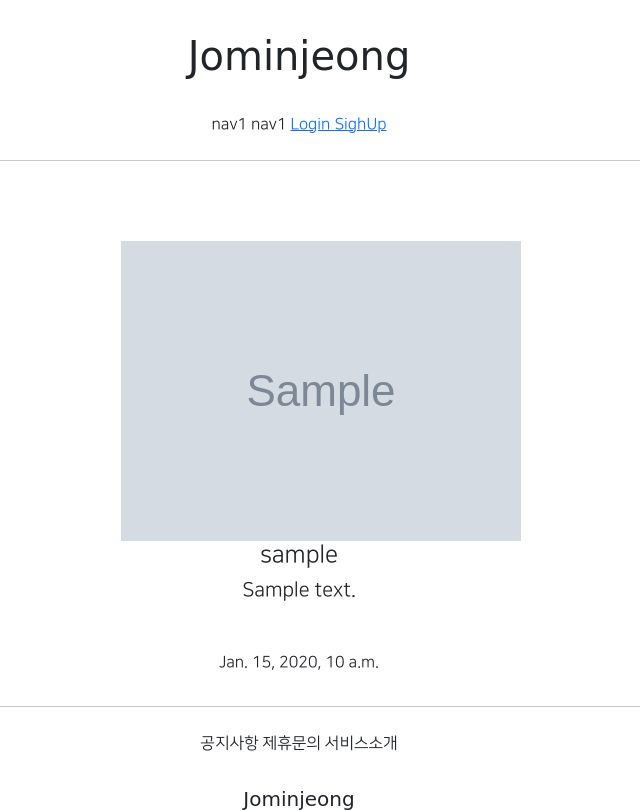
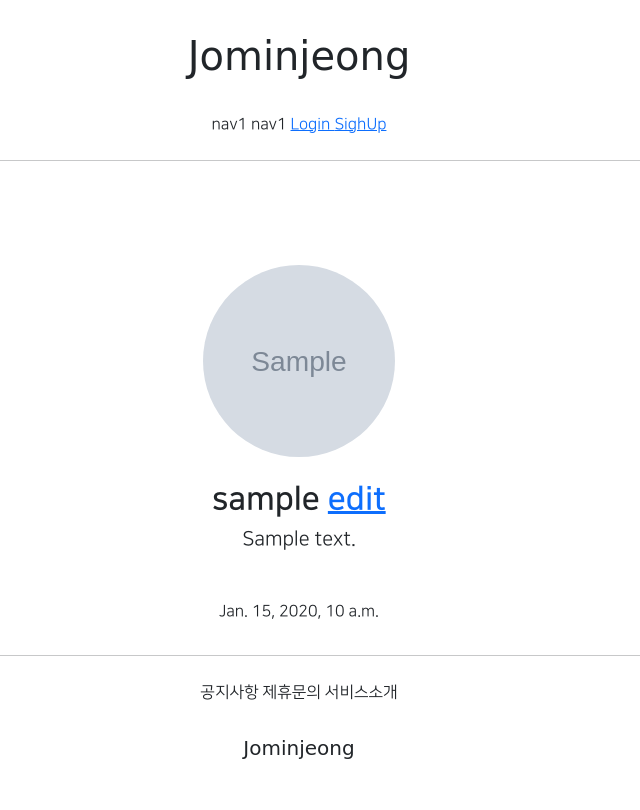
Before and after one commit to minjeong00/web_class_myself, a Django app: page /accounts/detail/1 in a window 1280 px wide. Shown: the top 810 px of the page, without its empty margins (341-981 px from the left). After the commit the page ends 759 px from the top, so only its background shows below. Run offline with Django 3.2, Linux system fonts and the light colour scheme; tables that the repository leaves empty hold one stand-in row (values such as "Sample post"); grey boxes marked "Sample" are stand-in pictures; parts of the project's set-up code (start-up, migrations or seed data) failed here and were passed over; some libraries are stand-ins or nearby versions; some web fonts are replaced.

Commit message:
7/27 web application class 2

```diff
--- a/accountapp/templates/accountapp/detail.html
+++ b/accountapp/templates/accountapp/detail.html
@@ -5,15 +5,19 @@
     <div class="text-center mw-500 m-auto">
         <div class="m-5">
             {% if target_user.profile %}
-            <img src="{{ target_user.profile.image.url }}" alt="profile image">
-            <h4>{{ target_user.profile.nickname }}</h4>
+            <img src="{{ target_user.profile.image.url }}" class="profile_image m-4" alt="profile image">
+            <h2 class="NNS_B">{{ target_user.profile.nickname }}
+                <a href="{% url 'profileapp:update' pk=target_user.profile.pk %}">
+                    edit
+                </a>
+            </h2>
             <h5>{{ target_user.profile.message }}</h5>
             {% else %}
-            <h4>
+            <h2>
                 <a href="{% url 'profileapp:create' %}">
                     Create Profile
                 </a>
-            </h4>
+            </h2>
             {% endif %}
         </div>
 
@@ -33,7 +37,6 @@
             </a>
         </div>
         {% endif %}
-
     </div>
 
 {% endblock %}
--- a/profileapp/urls.py
+++ b/profileapp/urls.py
@@ -1,9 +1,10 @@
 from django.urls import path
 
-from profileapp.views import ProfileCreateView
+from profileapp.views import ProfileCreateView, ProfileUpdateView
 
 app_name = 'profileapp'
 
 urlpatterns = [
-    path('create/', ProfileCreateView.as_view(), name='create')
+    path('create/', ProfileCreateView.as_view(), name='create'),
+    path('update/<int:pk>', ProfileUpdateView.as_view(), name='update'),
 ]
--- a/static/base.css
+++ b/static/base.css
@@ -18,3 +18,14 @@
     max-width: 500px;
     padding: 1rem 1.5rem;
 }
+
+.profile_image {
+    height: 12rem;
+    width: 12rem;
+    border-radius: 20rem;
+    object-fit: cover;
+}
+
+.NNS_B{
+    font-family: "NanumSquareB", cursive;
+}
```
Also changed, not shown: profileapp/templates/profileapp/update.html (added, +24 -0 lines), profileapp/views.py (+9 -1 lines).
